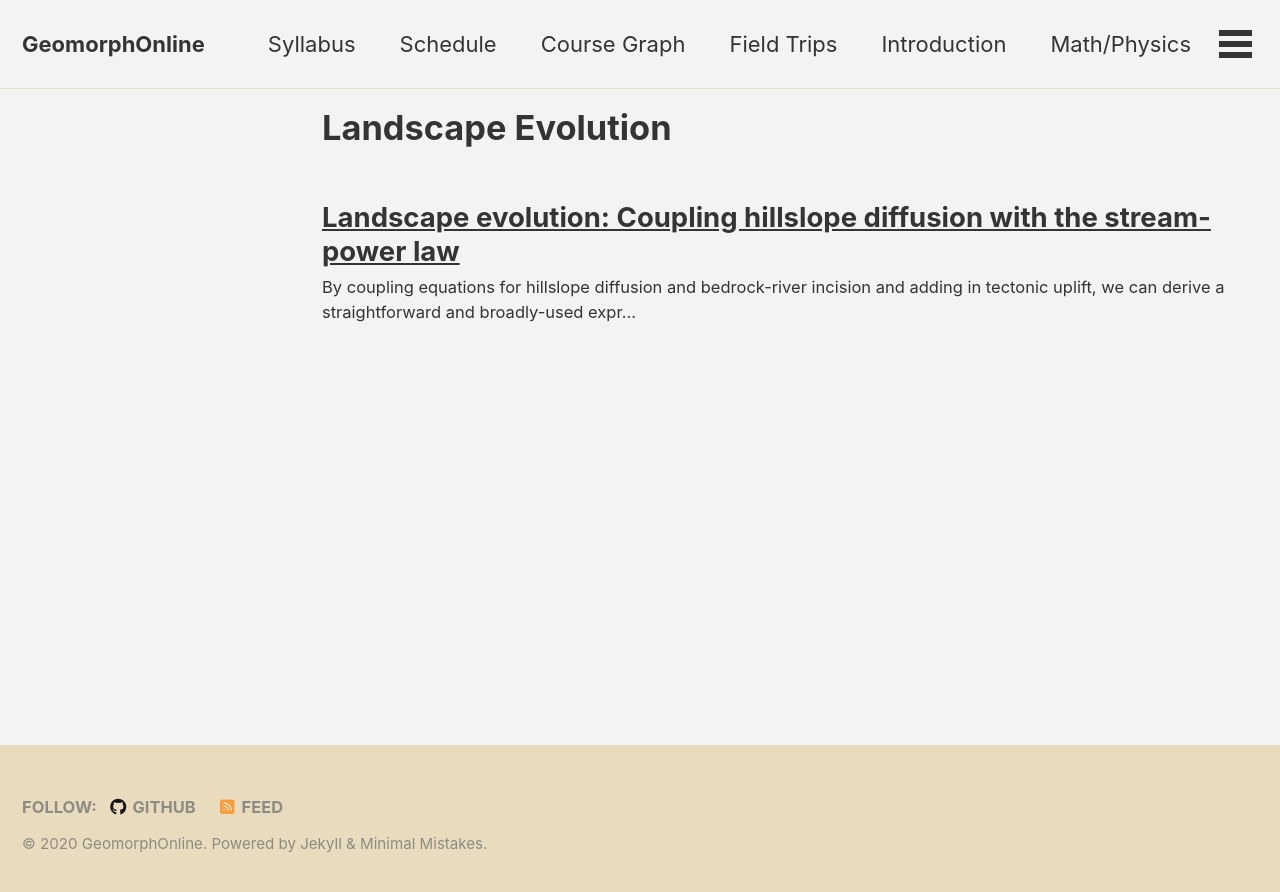
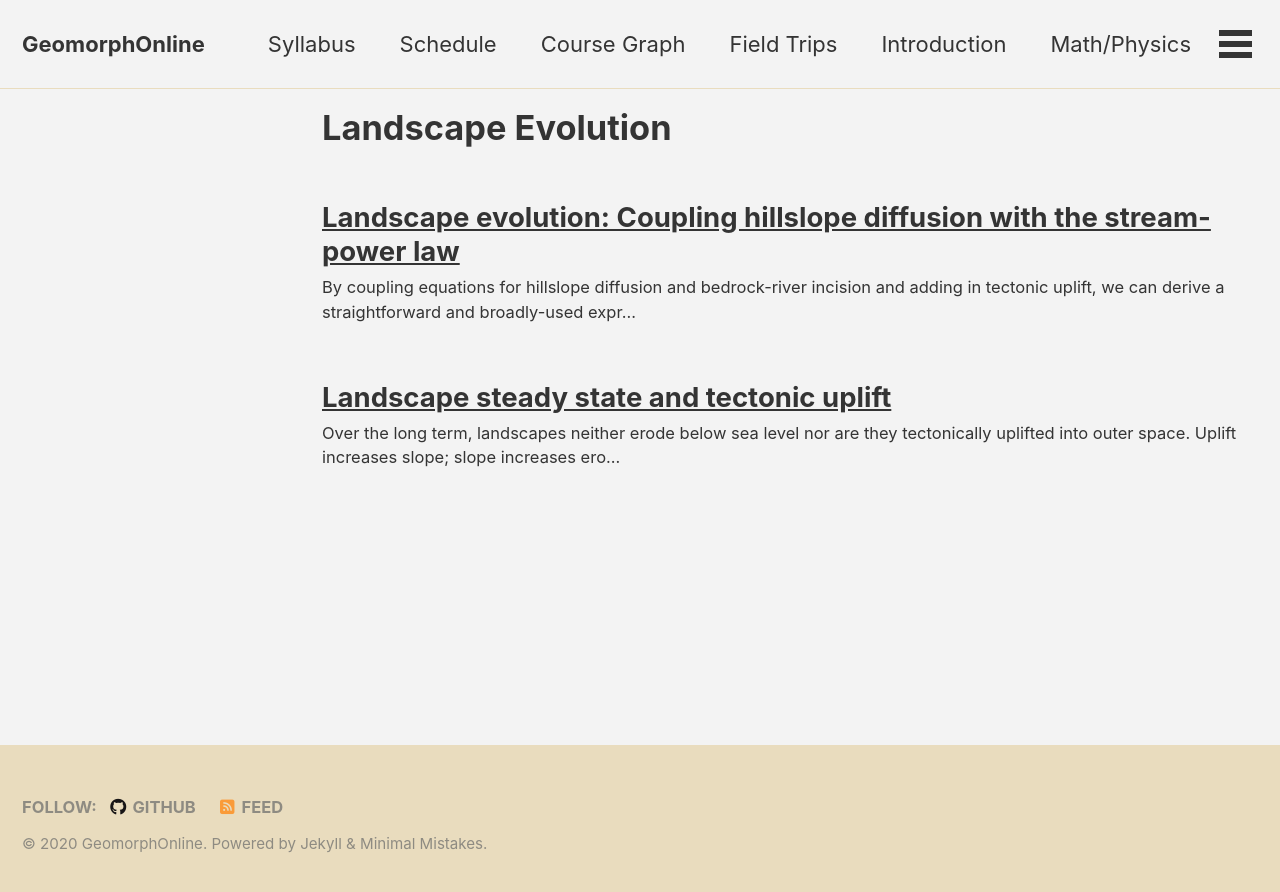
Before and after one commit to GeomorphOnline/GeomorphOnline.github.io, a Jekyll site: the page built from _pages/lessons/landscape-evolution.md, in a window 1280 px wide. Shown: the top 892 px of the page. Built offline with Jekyll 4.4.1, drawn with Linux system fonts in a browser that asks for light colours; cached includes are drawn as plain includes; nearby versions of some CDN libraries; some of the changed lines change nothing that is shown.

Commit message:
Landscape steady state: run through equations. Steeper / more curved with more uplift

```diff
--- a/_pages/schedule.md
+++ b/_pages/schedule.md
@@ -334,9 +334,9 @@
 
 [Landscape evolution: Coupling hillslope diffusion with the stream-power law](/landscape-evolution/base_equation/)
 
+[Landscape steady state and tectonic uplift](/landscape-evolution/steady_state/)
+
 ***--- <font color="red">Below this line, Course material still being built!</font> ---***
-
-[Landscape steady state](/fluvial/landscape_steady_state/)
 
 [Channel concavity, the steepness index, and river-profile analysis](/fluvial/concavity_steepness/)
 
--- /dev/null
+++ b/lessons/_landscape-evolution/steady_state.md
@@ -0,0 +1,82 @@
+---
+topic: fluvial
+
+title: "Landscape steady state and tectonic uplift"
+layout: single
+permalink: /landscape-evolution/steady_state/
+
+# Includes author profile in sidebar
+author: Andrew Wickert
+author_profile: true
+---
+
+*Over the long term, landscapes neither erode below sea level nor are they tectonically uplifted into outer space. Uplift increases slope; slope increases erosion. A steady-state landscape develops under constant uplift, in which the rate of rock uplift equals the rate of erosion of the landscape.*
+
+## Learning Goals
+* Know what a steady-state landscape is.
+* Appreciate some of the implications of this common assumption.
+
+## Landscape evolution and steady state
+
+$$\frac{\partial z}{\partial t} = k_h \frac{\partial^2 z}{\partial x^2} - K A^m S^n + U$$
+
+Recalling the definition of steady state (i.e., all time derivatives go to 0), the following holds true for a steady-state landscape:
+
+$$0 = k_h \frac{\partial^2 z}{\partial x^2} - K A^m S^n + U$$
+
+Let's rearrange this so that the uplift term, $$U$$, lies on the left-hand side of the equation. This can then help us to compare the rate of uplift to the landscape form:
+
+$$U = K A^m S^n - k_h \frac{\partial^2 z}{\partial x^2}$$
+
+First, let's consider the case in which there is **no uplift**. Then, let's unpack this into its **fluvial** and **hillslope** components to see how changes in uplift rate affect these.
+
+### No uplift
+
+Under a condition of no uplift ($$U=0$$), we obtain:
+
+$$K A^m S^n = k_h \frac{\partial^2 z}{\partial x^2}$$
+
+If there is any fluvial erosion at all, both sides of the equation will be positive. If the left-hand side of the equation is positive, it means that all hilltops will be **concave** -- there will be no round hills in this landscape! This is an unstable situation because there is no way to go from one drainage basin to another without creating at least a small, convex hilltop.
+
+In nature, steady-state landscapes **do not exist without uplift**. Therefore, all river incision in a tectonically quiescent area (such as Minnesota and Wisconsin) is ***transient*** -- that is, out of steady state. This means that rivers are gradually carving into plateaus and reducing the overall elevation of the whole region, and will (if given enough time) eventually reduce it to a set of low, nondescript hills surrounded by lowland river valleys. However, significant topographic relief in regions of Africa and Brazil that have been tectonically inactive for hundreds of millions of years show that this process can be quite slow.
+
+### Fluvial-system response to uplift
+
+If we focus only on the fluvial system, we obtain the eqatuion:
+
+$$U = K A^m S^n$$
+
+Let's imagine that we are in a region:
+* Experiencing steady, uniform uplift
+* With a constant rock type and hydrology (such that $$K$$ is uniform)
+
+Let's observe just a single reach of river with a constant drainage area. What do we notice?
+
+Based on everything above that is held constant:
+
+$$U \propto S^n$$
+
+Qualitatively, this means that when all else is held constant, **uplift produces steep rivers**. And this makes sense, right? Uplift creates high topography, and the transition from this high topography to low topography is steep.
+
+In a more process-based sense, in a steady-state landscape, rapid uplift must be met by rapid incision. If rock type and hydrology are constant, and if we are considering the same region (i.e., no substantial change in drainage-basin area), then the only way for the river to incise fast enough to keep up with uplift is through increasing its slope.
+
+### Hillslope response to uplift
+
+If we focus only on the hillslope system:
+
+$$U = -k_h \frac{\partial^2 z}{\partial x^2}$$
+
+If you think through the second derivative, you'll find that a concanve-up surface has a *positive* second derivative and that a concave-down surface has a *negative* second derivative.
+
+![Second derivative test with smiley faces](http://www.pleacher.com/mp/mgifs/gifs7/faces.gif)
+
+*Second derivative tests. See [Kori Proffitt's Calculus Blog](https://koriproffitt.wordpress.com/2013/11/04/second-derivative-finds-concavity/) for review.*
+
+Since hilltops are like Mr. Frowny, the sign of the hilltop curvature cancels out the sign in front of the right-hand side of the equation.
+
+Therefore, for a constant hillslope diffusivity ($$k_h$$, related to climate, land use, ecology, hillslope material, ...), a higher uplift rate will produce a more sharply curved hilltop. Think of a rounded hilltop in the Midwest compared to a steep, pointy mountain ridge! That's the idea.
+
+<br/>
+<br/>
+
+<a rel="license" href="http://creativecommons.org/licenses/by-sa/4.0/"><img alt="Creative Commons License" style="border-width:0" src="https://i.creativecommons.org/l/by-sa/4.0/88x31.png" /></a><br />This work is licensed under a <a rel="license" href="http://creativecommons.org/licenses/by-sa/4.0/">Creative Commons Attribution-ShareAlike 4.0 International License</a>.
```
